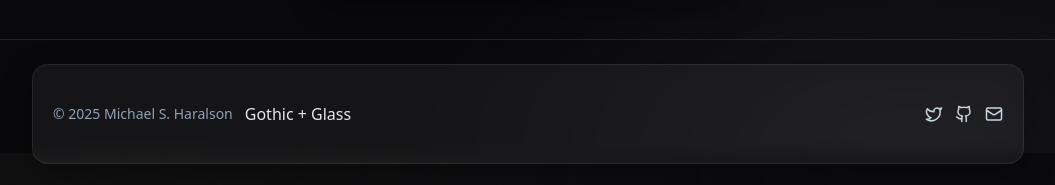
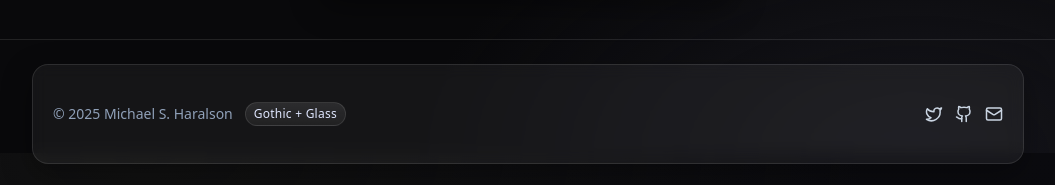
Before and after one commit to atheriot827/maleficia, a React app: page /contact in a window 1280 px wide. Shown: the part 647-832 px from the top of the page, without its empty margins (112-1167 px from the left). Built offline with nearby package versions, Linux system fonts and the light colour scheme; a web font is replaced by a local one.

Commit message:
feat(theme): add brand tokens

```diff
--- a/src/styles.css
+++ b/src/styles.css
@@ -4,10 +4,28 @@
 /* ---- Global look & feel (calm, modern, gothic-inspired) ---- */
 /* We keep the blackletter font only for logos/headings. Body uses system UI for readability. */
 :root{
-  --bg-0:#0b0b0f;          /* near-black */
-  --bg-1:#0f0f14;          /* panel surface */
+  /* Base surfaces */
+  --bg-0:#0b0b0f;            /* near-black */
+  --bg-1:#0f0f14;            /* panel surface */
   --glass:rgba(255,255,255,.05); /* glass layer */
-  --border:rgba(255,255,255,.08);/* subtle border */
+  --border:rgba(255,255,255,.10);/* subtle border */
+
+  /* Brand (default: indigo) */
+  --brand:#4338ca;           /* indigo-700 */
+  --brand-contrast:#e0e7ff;  /* indigo-100 for text */
+  --accent:#06b6d4;          /* cyan-500 subtle accent */
+
+  /* Focus ring + states */
+  --ring-color: color-mix(in oklch, var(--brand), #ffffff 20%);
+  --ring: 0 0 0 3px color-mix(in oklch, var(--ring-color), transparent 70%);
+}
+
+/* Optional variant: crimson theme */
+/* Apply by adding data-theme="crimson" to <body> or <html> */
+[data-theme="crimson"]{
+  --brand:#b91c1c;           /* red-700 */
+  --brand-contrast:#fee2e2;  /* red-100 */
+  --accent:#fb7185;          /* rose-400 */
 }
 
 html,body{
@@ -42,9 +60,6 @@ body{
 }
 
 /* Focus ring polish for inputs/buttons on dark glass */
-:root {
-  --ring: 0 0 0 3px rgba(124,58,237,.25); /* violet-600 at 25% */
-}
 .focus-ring:focus {
   outline: none;
   box-shadow: var(--ring);
@@ -53,3 +68,42 @@ body{
 /* ---- Removed old flashy effects ---- */
 /* (Requested) Remove lightning overlay, flicker, and animated gradient. */
 /* If any old classes remain in components, they will now do nothing. */
+
+/* ---- Design primitives: buttons, inputs, links, badges ---- */
+.btn {
+  @apply inline-flex items-center justify-center px-4 py-2 rounded-md transition select-none;
+}
+.btn-primary {
+  color: var(--brand-contrast);
+  background: color-mix(in oklch, var(--brand), black 10%);
+  border: 1px solid color-mix(in oklch, var(--brand), white 20%);
+}
+.btn-primary:hover { background: color-mix(in oklch, var(--brand), black 20%); }
+.btn-ghost {
+  background: var(--glass);
+  border: 1px solid var(--border);
+  color: #e5e7eb;
+}
+.btn-ghost:hover { background: rgba(255,255,255,.08); }
+
+.input {
+  @apply w-full p-2 rounded-md text-black;
+}
+
+.link {
+  color: var(--brand-contrast);
+  text-decoration-color: color-mix(in oklch, var(--brand), white 30%);
+  text-decoration-thickness: .08em;
+  text-underline-offset: 3px;
+}
+.link:hover { color: white; }
+
+.badge-glass {
+  background: linear-gradient(180deg, rgba(255,255,255,.10), rgba(255,255,255,.05));
+  border: 1px solid var(--border);
+  border-radius: 9999px;
+  padding: 2px 8px;
+  color: var(--brand-contrast);
+  font-size: 12px;
+  letter-spacing: .02em;
+}
```
